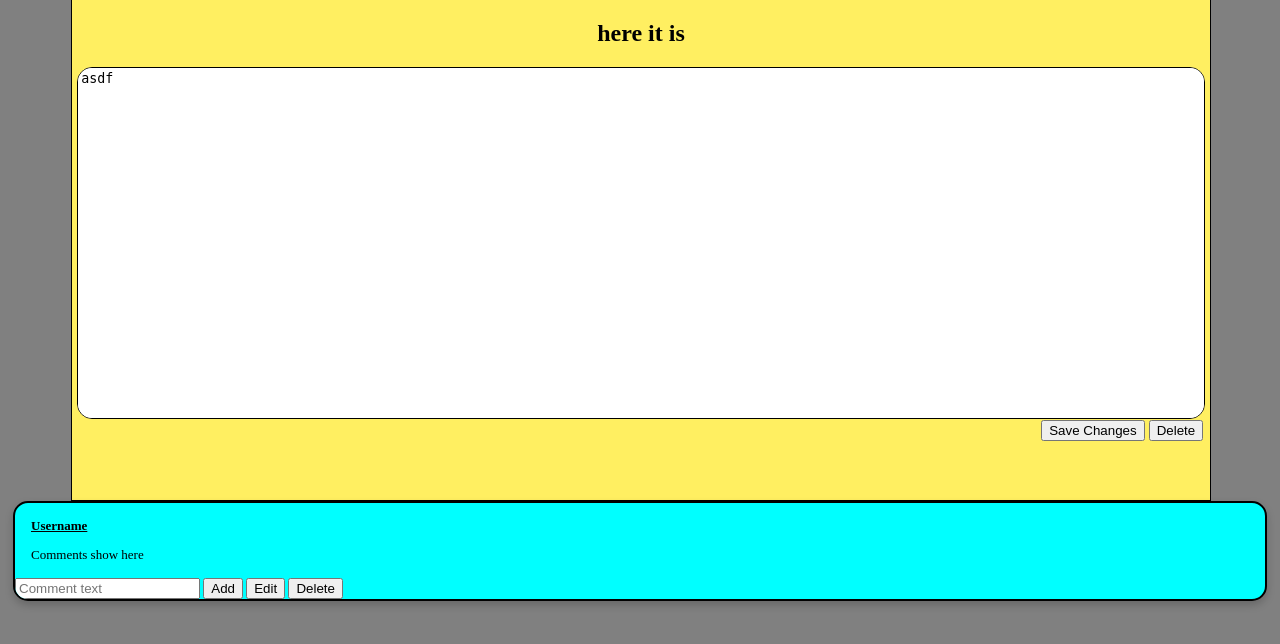
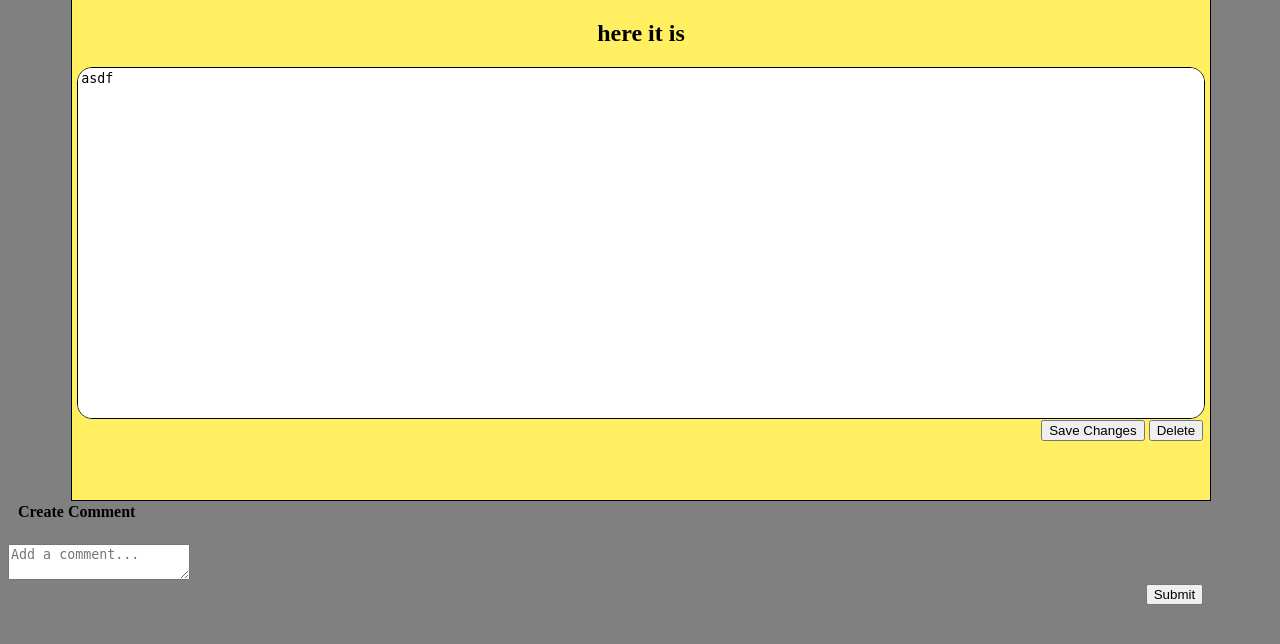
Before and after one commit to CarverWasTaken/MusketeerNotes, a Flask app: page /note/7 in a window 1280 px wide. Shown: the part 51-695 px from the top of the page. Run offline with Flask 2, Linux system fonts and the light colour scheme; data comes from the database, SQL or seed files in the repository.

Commit message:
Created a comment box with text box and submit button -- adding functionality implemented properly with database

```diff
--- a/FrontEnd/templates/viewNote.html
+++ b/FrontEnd/templates/viewNote.html
@@ -31,43 +31,22 @@
     </div>
 
 
-    <div class="commentcontainer">
-
-      <div class="comments">
-
-          <div class="card">
-
-              <div class="container">
-                  <!-- User.id will go here -->
-                  <!-- This is the portion that isnt working -->
-                  <p><u><b>Username</b></u></p>
-                  {% if comment %}
-                  <p>{{ comment.text}}</p>
-                  {% else %}
-                  <p>Comments show here</p>
-                  {% endif %}
-
-              </div>
-              <!-- Adding comment/Deleting Comment/Edit Comment -->
-              <form formaction = "/note/{{ note.id }}/comment">
-              <div class="commentedusernamebuttons">
-                  <input type="text" placeholder="Comment text" name="text"></input>
-
-                  <button type="submit">Add</button>
-
-                  <button type="submit">Edit</button>
-
-                  <button type="submit">Delete</button>
-              </div>
-              </form>
-
-          </div>
-
-      </div>
-
-  </div>
 
 
 
+
+        <!--    COMMENTING STUFF HERE     -->
+    <div class="commentOuterBox">
+      <h4 style="color: black; padding: 0; text-align: left; padding-left: 10px; margin-top: 2px; padding-bottom: 2px;">Create Comment</h4>
+      <form method='POST' >
+        <div class="commentTextBox">
+          <textarea name = "text" placeholder="Add a comment..."></textarea>
+        </div>
+        <div class="edit-delete-button">
+          <button type='submit' formaction="/note/{{note.id }}/comment">Submit</button>
+        </div>
+      </div>
+    </form>
+
  </body>
 </html>
```
